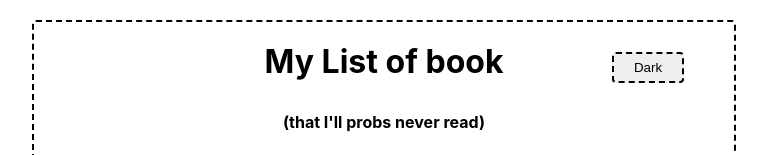
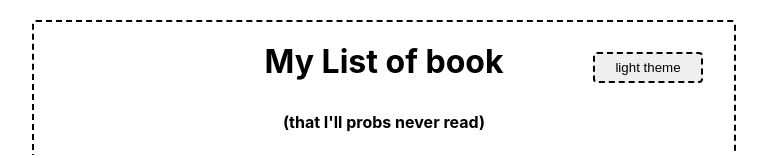
Before and after one commit to emosturi/booklist_netlify, a React (Create React App) app: page / in a window 1280 px wide. Shown: the top 155 px of the page, without its empty margins (256-1023 px from the left). Built offline with nearby package versions, Linux system fonts and the light colour scheme.

Commit message:
created a ThemeReducer and ThemeContext that work perfectly

```diff
--- a/src/App.js
+++ b/src/App.js
@@ -3,17 +3,19 @@ import BookContextProvider from './contexts/BookContext';
 import Navbar from './components/Navbar';
 import BookList from './components/BookList';
 import BookForm from './components/BookForm';
-
+import ThemeContextProvider from './contexts/ThemeContext';
 
 function App() {
   return (
     <div className="App">
       <GlobalStyle />
-      <BookContextProvider>
-        <Navbar />
-        <BookList />
-        <BookForm />
-      </BookContextProvider>
+      <ThemeContextProvider>
+        <BookContextProvider>
+          <Navbar />
+          <BookList />
+          <BookForm />
+        </BookContextProvider>
+      </ThemeContextProvider>
     </div>
   );
 }
--- a/src/components/BookForm.js
+++ b/src/components/BookForm.js
@@ -6,8 +6,8 @@ const BookForm = ({}) => {
   const [author, setAuthor] = useState('')
   const {dispatch} = useContext(BookContext)
 
-  const handleSubmit = (eco) => {
-    eco.preventDefault()
+  const handleSubmit = (e) => {
+    e.preventDefault()
     dispatch({type:'ADD_BOOK', book: { author, title} })
     setTitle('')
     setAuthor('')
--- a/src/components/Navbar.js
+++ b/src/components/Navbar.js
@@ -1,11 +1,16 @@
 import React, { useContext } from 'react';
 import { BookContext } from '../contexts/BookContext';
+import { ThemeContext } from '../contexts/ThemeContext';
 import ThemeToggler from './ThemeToggler';
 import {colors} from '../globalStyle';
 
 const Navbar = ({}) => {
   const { books } = useContext(BookContext)
-  const isDarkTheme = false;
+  const { isDarkTheme, dispatch } = useContext(ThemeContext)
+  const themeColor = isDarkTheme? 'dark theme': 'light theme'
+  const handleClick = () => {
+    dispatch({type:'TOGGLE_THEME', isDarkTheme: !isDarkTheme })
+  }
   return(
     <div className='navbar'>
     {isDarkTheme?(
@@ -16,7 +21,7 @@ const Navbar = ({}) => {
     }
       <div className="wrapper">
         <h1>My List of book</h1>
-        <ThemeToggler />
+        <ThemeToggler handleClick={handleClick} themeColor={themeColor}/>
       </div>
       <h4>(that I'll probs never read)</h4>
       <p>you have {books.length} books to read (or not)</p>
--- a/src/components/ThemeToggler.js
+++ b/src/components/ThemeToggler.js
@@ -1,10 +1,9 @@
 import React from 'react';
 
-const ThemeToggler = ({}) => {
-
+const ThemeToggler = ({themeColor, handleClick}) => {
   return(
     <div class="theme-toggler">
-		  <input type="button" value="Dark" />
+		  <input type="button" onClick={handleClick} value={`${themeColor}`} />
     </div>
   )
 };
--- /dev/null
+++ b/src/contexts/ThemeContext.js
@@ -0,0 +1,14 @@
+import React, {createContext, useReducer} from 'react';
+import { ThemeReducer } from '../reducers/ThemeReducer';
+
+export const ThemeContext = createContext()
+
+const ThemeContextProvider = (props) => {
+  const [isDarkTheme, dispatch] = useReducer(ThemeReducer, false)
+  return(
+    <ThemeContext.Provider value={{dispatch, isDarkTheme}}>
+      {props.children}
+    </ThemeContext.Provider>
+  )
+}
+export default ThemeContextProvider;
--- /dev/null
+++ b/src/reducers/ThemeReducer.js
@@ -0,0 +1,9 @@
+export const ThemeReducer = (state, action) => {
+  switch (action.type) {
+    case 'TOGGLE_THEME':
+      return action.isDarkTheme
+      break;
+    default:
+      return state
+  }
+}
```
